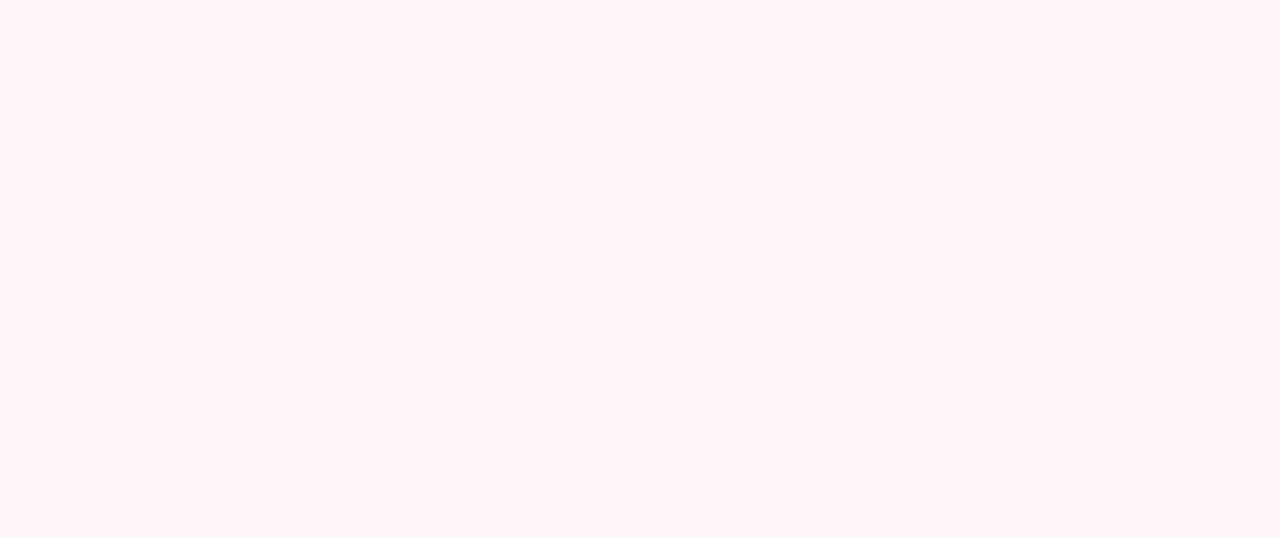
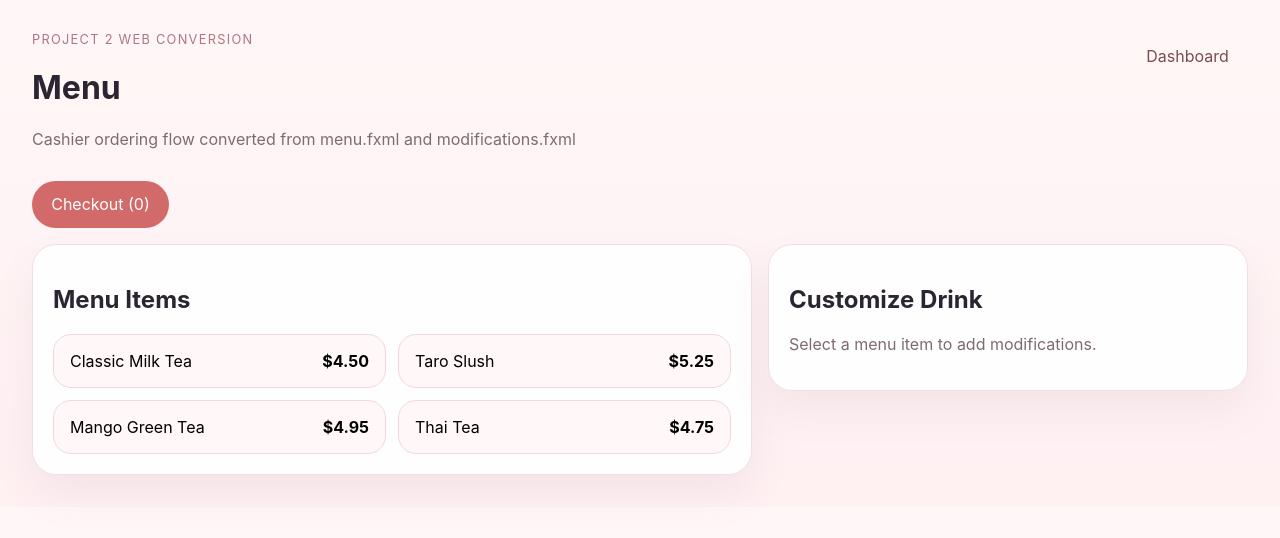
Before and after one commit to CSCE-331-Spring-2026-900-908/project3-team30, a React (Vite) app in the folder client/: page /customer in a window 1280 px wide. Before the commit this address led to /login. Shown: the top 538 px of the page. Built offline with nearby package versions, Linux system fonts and the light colour scheme.

Commit message:
Added customer page (looks like existing menu page)

```diff
--- a/client/src/App.jsx
+++ b/client/src/App.jsx
@@ -16,6 +16,7 @@ import SalesReportPage from './pages/SalesReportPage';
 import XReportPage from './pages/XReportPage';
 import ZReportPage from './pages/ZReportPage';
 import RestockReportPage from './pages/RestockReportPage';
+import CustomerPage from './pages/CustomerPage';
 
 export default function App() {
   return (
@@ -79,6 +80,10 @@ export default function App() {
         path="/cashier/checkout"
         element={<ProtectedRoute><CheckoutPage /></ProtectedRoute>}
       />
+      <Route
+        path="/customer"
+        element={<CustomerPage />}
+      />
 
       <Route path="*" element={<Navigate to="/login" replace />} />
     </Routes>
--- /dev/null
+++ b/client/src/pages/CustomerPage.jsx
@@ -0,0 +1,96 @@
+import { useEffect, useMemo, useState } from 'react';
+import { Link } from 'react-router-dom';
+import PageShell from '../components/PageShell';
+import FormField from '../components/FormField';
+import { api } from '../services/api';
+import { useCart } from '../context/CartContext';
+import { currency } from '../utils/format';
+
+export default function MenuPage() {
+  const [menuItems, setMenuItems] = useState([]);
+  const [alterations, setAlterations] = useState({ default: [], sweetness: [] });
+  const [selectedItem, setSelectedItem] = useState(null);
+  const [selectedMods, setSelectedMods] = useState([]);
+  const [selectedSweetness, setSelectedSweetness] = useState('100% Sugar');
+  const { addItem, items } = useCart();
+
+  useEffect(() => {
+    api.getMenuItems().then(setMenuItems);
+    api.getAlterations().then(setAlterations);
+  }, []);
+
+  const runningTotal = useMemo(() => {
+    if (!selectedItem) return 0;
+    return selectedItem.price + selectedMods.reduce((sum, mod) => sum + mod.price, 0);
+  }, [selectedItem, selectedMods]);
+
+  const toggleMod = (mod) => {
+    setSelectedMods((prev) => prev.some((entry) => entry.name === mod.name)
+      ? prev.filter((entry) => entry.name !== mod.name)
+      : [...prev, mod]);
+  };
+
+  const addToOrder = () => {
+    if (!selectedItem) return;
+    const mods = [...selectedMods, { name: selectedSweetness, price: 0 }];
+    addItem({
+      name: selectedItem.name,
+      basePrice: selectedItem.price,
+      modifications: mods,
+      totalPrice: selectedItem.price + mods.reduce((sum, mod) => sum + mod.price, 0),
+    });
+    setSelectedMods([]);
+    setSelectedSweetness('100% Sugar');
+  };
+
+  return (
+    <PageShell
+      title="Menu"
+      subtitle="Cashier ordering flow converted from menu.fxml and modifications.fxml"
+      actions={<Link className="primary-button inline" to="/cashier/checkout">Checkout ({items.length})</Link>}
+    >
+      <div className="split-layout">
+        <div className="card">
+          <h2>Menu Items</h2>
+          <div className="menu-grid">
+            {menuItems.map((item) => (
+              <button key={item.id} className={`menu-item ${selectedItem?.id === item.id ? 'selected' : ''}`} onClick={() => setSelectedItem(item)}>
+                <span>{item.name}</span>
+                <strong>{currency(item.price)}</strong>
+              </button>
+            ))}
+          </div>
+        </div>
+
+        <div className="card">
+          <h2>Customize Drink</h2>
+          {!selectedItem ? <p className="subtle">Select a menu item to add modifications.</p> : (
+            <>
+              <p><strong>{selectedItem.name}</strong> · {currency(selectedItem.price)}</p>
+              <div className="checkbox-list">
+                {alterations.default.map((mod) => (
+                  <label key={mod.name} className="checkbox-row">
+                    <input type="checkbox" checked={selectedMods.some((entry) => entry.name === mod.name)} onChange={() => toggleMod(mod)} />
+                    <span>{mod.name}</span>
+                    <span>{currency(mod.price)}</span>
+                  </label>
+                ))}
+              </div>
+              <FormField label="Sweetness">
+                <select value={selectedSweetness} onChange={(e) => setSelectedSweetness(e.target.value)}>
+                  {alterations.sweetness.map((option) => (
+                    <option key={option.name} value={option.name}>{option.name}</option>
+                  ))}
+                </select>
+              </FormField>
+              <div className="inline-actions">
+                <span className="pill">Current total: {currency(runningTotal)}</span>
+                <button className="primary-button inline" onClick={addToOrder}>Add to order</button>
+              </div>
+            </>
+          )}
+        </div>
+      </div>
+    </PageShell>
+  );
+}
--- a/client/src/pages/PortalPage.jsx
+++ b/client/src/pages/PortalPage.jsx
@@ -39,6 +39,9 @@ export default function PortalPage() {
     const handleCashierLogin = () => {
         navigate('/cashier-login');
     }
+    const handleCustomer = () => {
+        navigate('/customer');
+    }
 
     return (
         <main className="app-shell portal-page">
@@ -50,7 +53,7 @@ export default function PortalPage() {
                 <section className="quick-grid three-col">
                 <button className="quick-link card" to="/manager" onClick={handleManagerLogin}>Manager</button>
                 <button className="quick-link card" to="/cashier" onClick={handleCashierLogin}>Cashier</button>
-                <button className="quick-link card" to="/Customer">Customer</button>
+                <button className="quick-link card" to="/customer" onClick={handleCustomer}>Customer</button>
                 </section>
 
                 <section className="quick-grid two-col portal-bottom">
```
